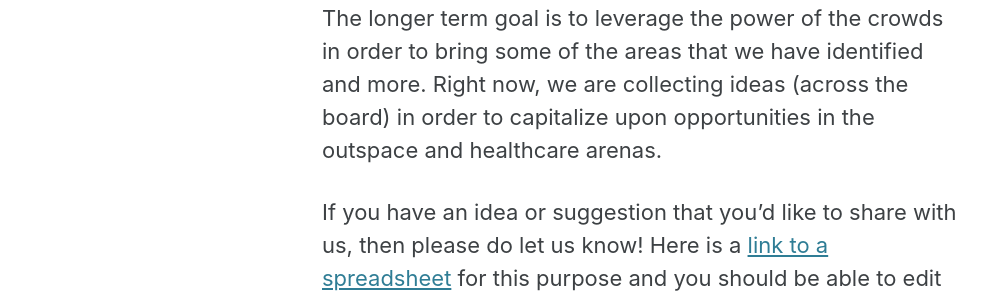
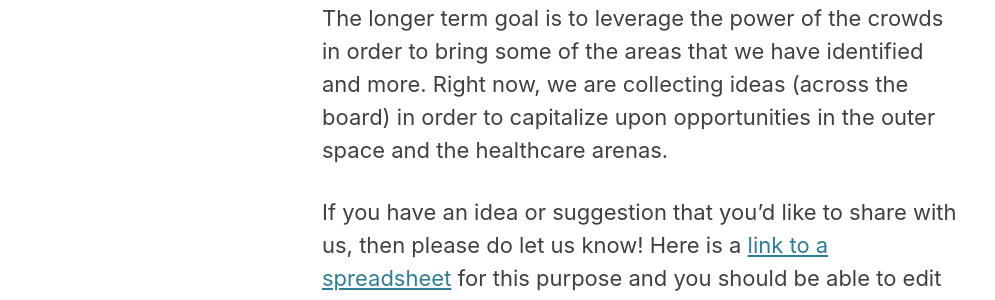
Before and after one commit to stellardreams/stellardreams.github.io, a Jekyll site: the page built from _posts/2021-03-07-Awake-Group-of-Companies-and-Transparency.md, in a window 1280 px wide and 900 px high, scrolled down 963 px. Shown: the part 255-555 px from the top of the window, without its empty margins (0-995 px from the left). Built offline with Jekyll 4.4.1, drawn with Linux system fonts in a browser that asks for light colours; cached includes are drawn as plain includes.

Commit message:
Update 2021-03-07-Awake-Group-of-Companies-and-Transparency.md
Some typos.

```diff
--- a/_posts/2021-03-07-Awake-Group-of-Companies-and-Transparency.md
+++ b/_posts/2021-03-07-Awake-Group-of-Companies-and-Transparency.md
@@ -17,7 +17,7 @@ As well, including but not limited to the following documents:
 * [AUH - Mission and Milestones](https://app.clickup.com/8576617/docs/85qk9-315/85qk9-91)
 * [What worked well, what could be improved..](https://doc.clickup.com/d/h/85qk9-938/1e915b65980fe87)
 
-The longer term goal is to leverage the power of the crowds in order to bring some of the areas that we have identified and more. Right now, we are collecting ideas (across the board) in order to capitalize upon opportunities in the outspace and healthcare arenas.
+The longer term goal is to leverage the power of the crowds in order to bring some of the areas that we have identified and more. Right now, we are collecting ideas (across the board) in order to capitalize upon opportunities in the outer space and the healthcare arenas.
 
 If you have an idea or suggestion that you'd like to share with us, then please do let us know! Here is a [link to a spreadsheet](https://docs.google.com/spreadsheets/d/1e62FuwbWvoAKEcIQ_1E2l7oesyooBHS-xDL6DNjl7-A/edit?usp=sharing) for this purpose and you should be able to edit it directly.
 
```
